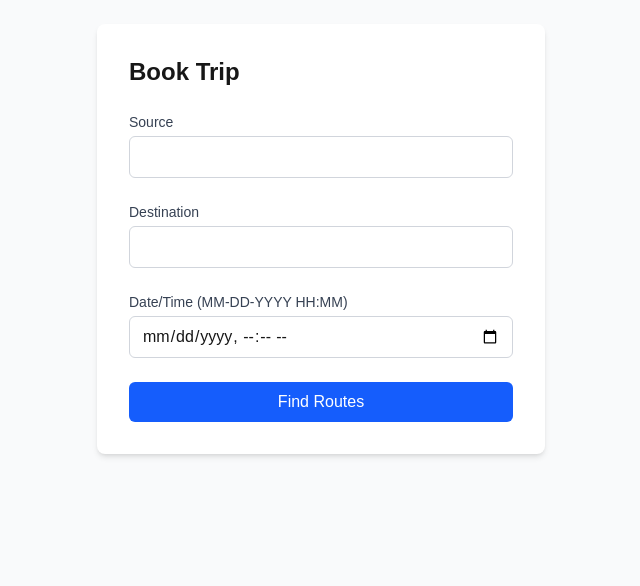
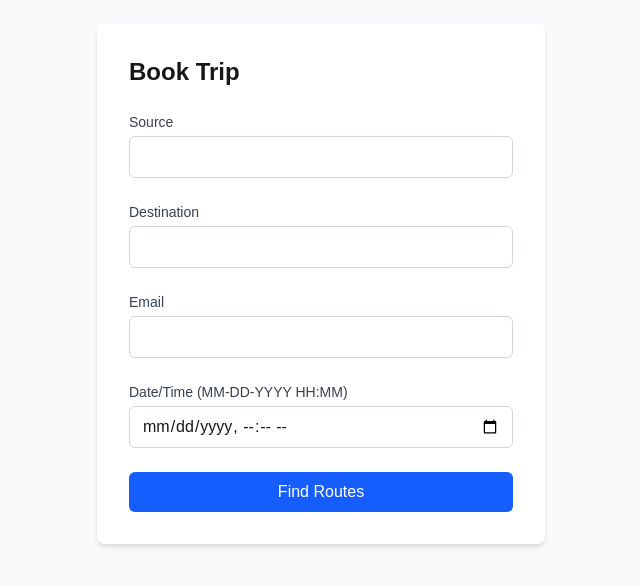
Before and after one commit to jasonschen3/ez-travel, a Next.js app: page /book in a window 1280 px wide. Shown: the top 586 px of the page, without its empty margins (319-959 px from the left). Built offline with nearby package versions, Linux system fonts and the light colour scheme.

Commit message:
feat: add email input field to booking form

```diff
--- a/src/app/book/page.tsx
+++ b/src/app/book/page.tsx
@@ -9,6 +9,7 @@
     source: "",
     destination: "",
     dateTime: "",
+    email: "",
   });
 
   useEffect(() => {
@@ -86,6 +87,24 @@
 
           <div>
             <label
+              htmlFor="email"
+              className="block text-sm font-medium text-gray-700 mb-1"
+            >
+              Email
+            </label>
+            <input
+              type="email"
+              id="email"
+              name="email"
+              value={bookingData.email}
+              onChange={handleInputChange}
+              className="w-full px-3 py-2 border border-gray-300 rounded-md focus:outline-none focus:ring-2 focus:ring-blue-500"
+              required
+            />
+          </div>
+
+          <div>
+            <label
               htmlFor="dateTime"
               className="block text-sm font-medium text-gray-700 mb-1"
             >
```
